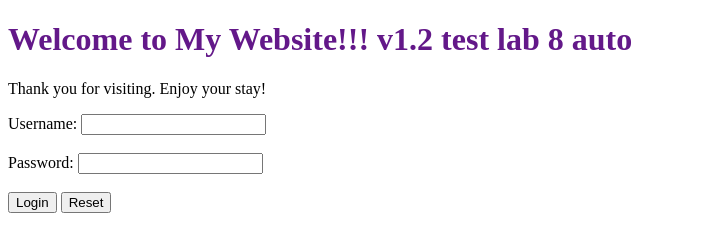
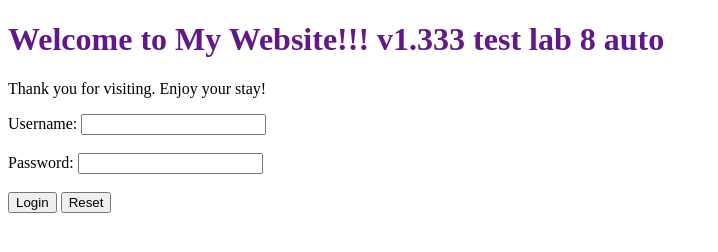
Before and after one commit to quanghung2802/nodejs-random-color-hung, a website: page public/index.html in a window 1280 px wide. Shown: the whole page, without its empty margins (0-718 px from the left). Drawn offline with Linux system fonts and the light colour scheme.

Commit message:
edit file index.html 2

```diff
--- a/public/index.html
+++ b/public/index.html
@@ -7,7 +7,7 @@
 </head>
 
 <body>
-    <h1 id="welcome" style="color: #631889;">Welcome to My Website!!! v1.2 test lab 8 auto</h1>
+    <h1 id="welcome" style="color: #631889;">Welcome to My Website!!! v1.333 test lab 8 auto</h1>
     <p>Thank you for visiting. Enjoy your stay!</p>
 
     <form action="/api/login" method="POST">
```
